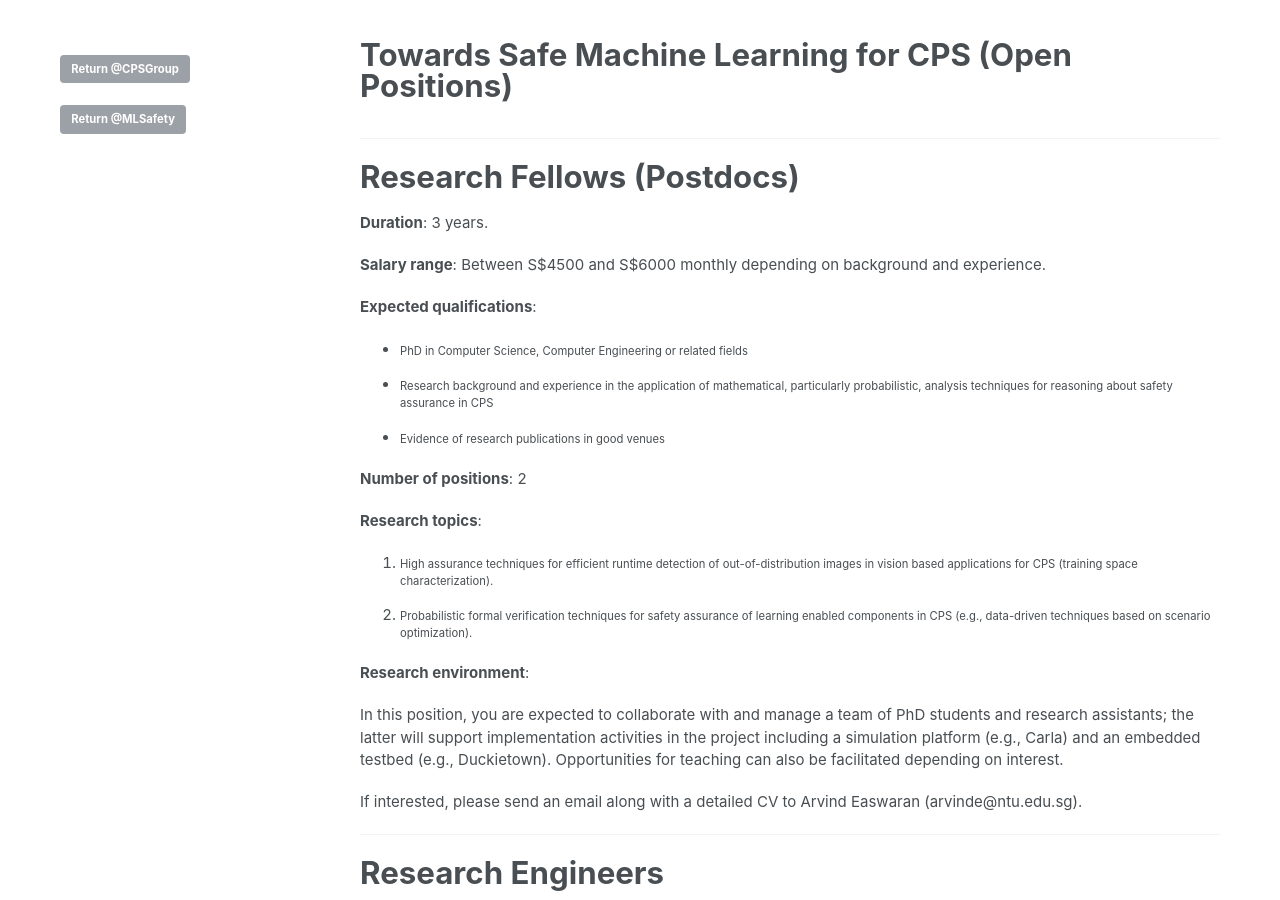
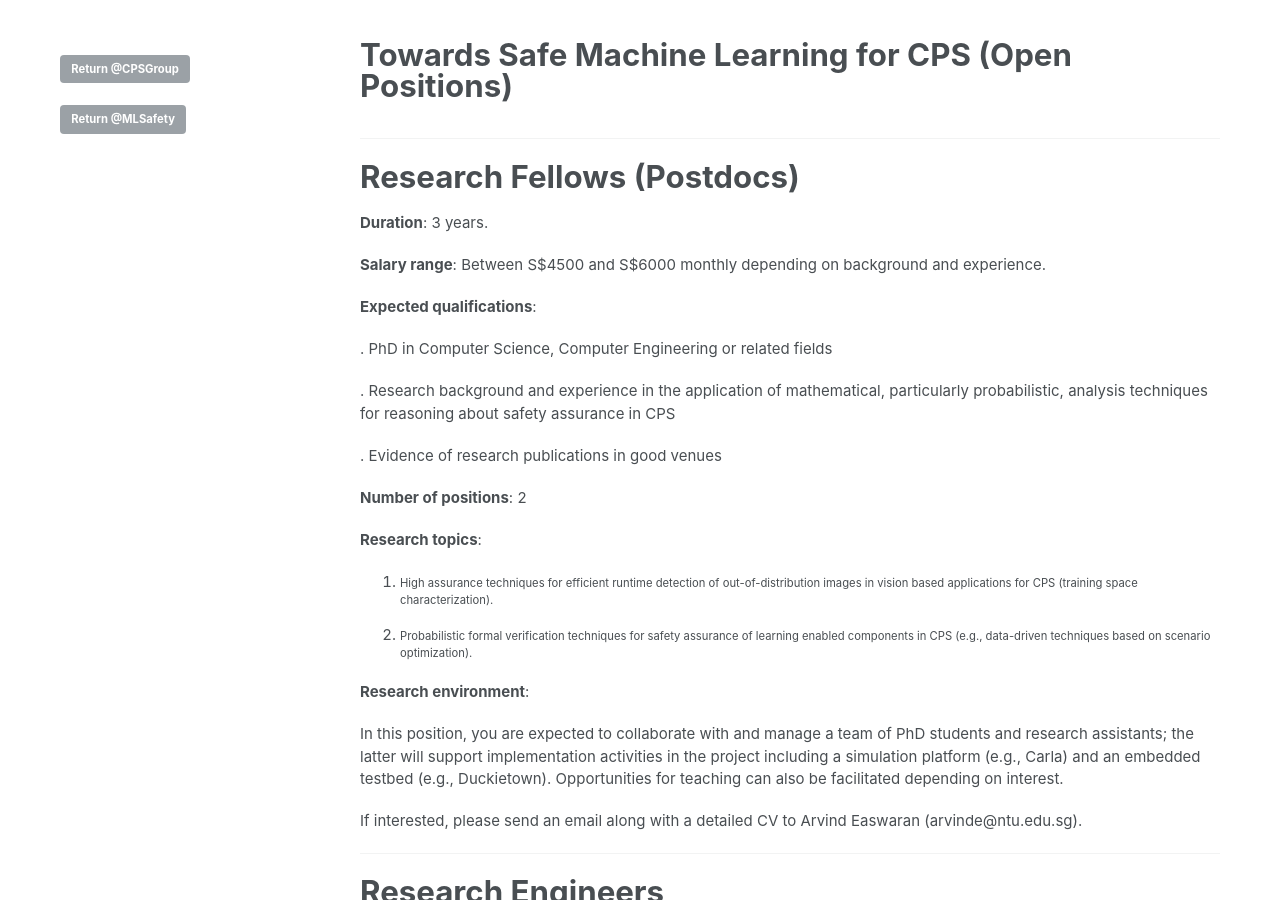
Before and after one commit to CPS-research-group/CPS-research-group.github.io, a Jekyll site: the page built from _pages/ml_safety_open.md, in a window 1280 px wide and 900 px high. Built offline with Jekyll 4.4.1, drawn with Linux system fonts in a browser that asks for light colours.

Commit message:
Updates.

```diff
--- a/_pages/ml_safety_open.md
+++ b/_pages/ml_safety_open.md
@@ -22,11 +22,11 @@
 
 __Expected qualifications__:
 
-- PhD in Computer Science, Computer Engineering or related fields
+. PhD in Computer Science, Computer Engineering or related fields
 
-- Research background and experience in the application of mathematical, particularly probabilistic, analysis techniques for reasoning about safety assurance in CPS
+. Research background and experience in the application of mathematical, particularly probabilistic, analysis techniques for reasoning about safety assurance in CPS
 
-- Evidence of research publications in good venues
+. Evidence of research publications in good venues
 
 __Number of positions__: 2
 
```
